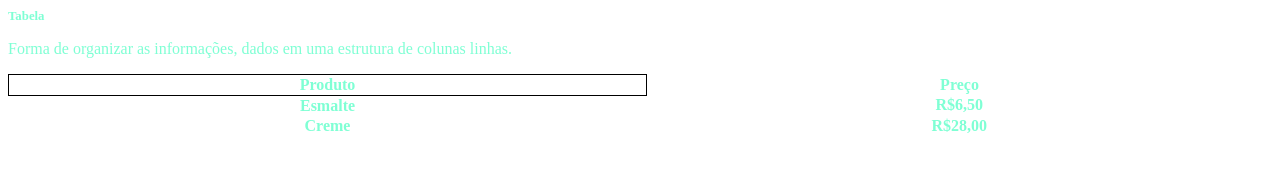
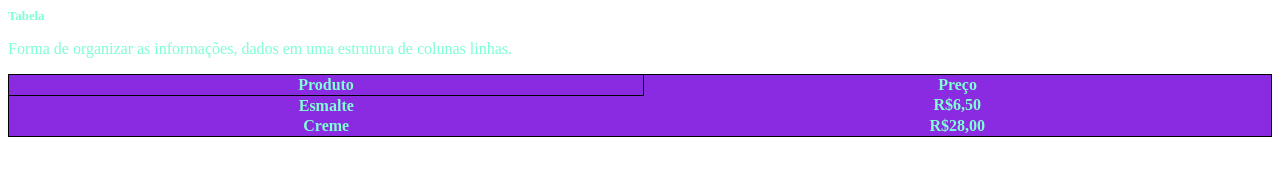
Before and after one commit to babi-rmachado/HTML, a plain HTML site: page html/tabela.html in a window 1280 px wide. Drawn offline with Linux system fonts and the light colour scheme.

Commit message:
alteração

```diff
--- a/html/tabela.html
+++ b/html/tabela.html
@@ -8,7 +8,7 @@
 </head>
 
 <body style="color: aquamarine;">
-    <table style="width: 100%; border-collapse: collapse;">
+    <table style="width: 100%; border-collapse: collapse;background-color: blueviolet;border: 1px solid black;">
         <h1 style="font-size: 80%;">Tabela</h1>
         <p style="text-align: justify;">Forma de organizar as informações, dados em uma estrutura de colunas linhas.</p>
         <!--A tr são as linhas da tabela -->
```
